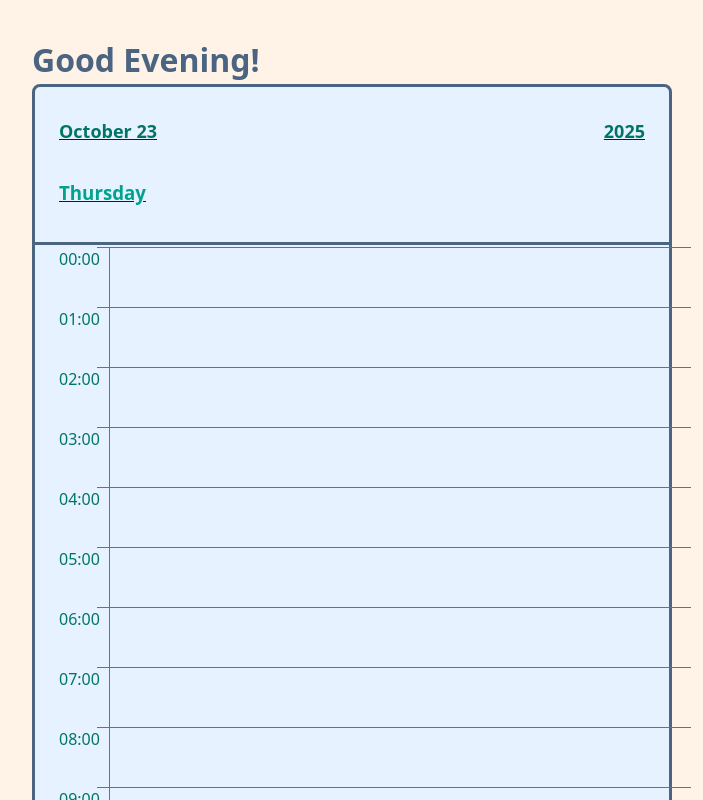
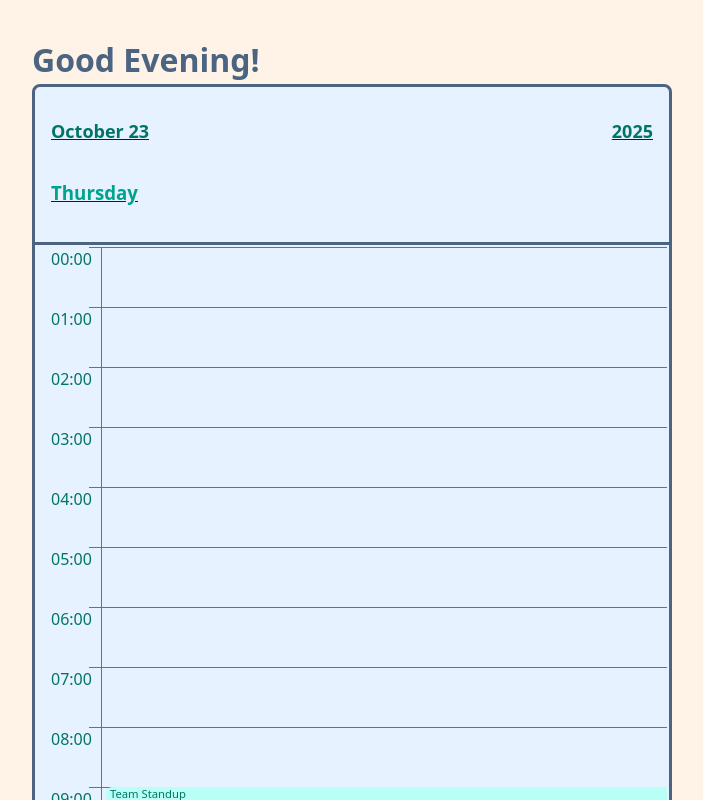
Before and after one commit to dzulliet/simple-timeline, a React (Vite) app: page / in a window 1280 px wide. Shown: the whole page, without its empty margins (288-991 px from the left). Built offline with nearby package versions, Linux system fonts and the light colour scheme.

Commit message:
main: events

```diff
--- a/src/assets/fixtures.ts
+++ b/src/assets/fixtures.ts
@@ -1,9 +1,11 @@
+import type { Color } from "../styles/theme.ts";
+
 export type Event = {
   id: number;
   title: string;
   start: string; // e.g., '09:30' (HH:MM)
   end: string; // e.g., '10:45' (HH:MM)
-  color: string;
+  color: Color;
 };
 
 export const mockEvents: Event[] = [
--- a/src/components/day-view.tsx
+++ b/src/components/day-view.tsx
@@ -10,7 +10,7 @@ export function DayView({ events }: Props) {
   const today = new Date();
   const month = `${months[today.getMonth()]} ${today.getDate()}`;
   const year = `${today.getFullYear()}`;
-  const weekday = weekdays[today.getDay() - 1];
+  const weekday = weekdays[today.getDay()];
 
   return (
     <Styles.Wrapper>
@@ -49,11 +49,11 @@ const months = [
 ];
 
 const weekdays = [
+  "Sunday",
   "Monday",
   "Tuesday",
   "Wednesday",
   "Thursday",
   "Friday",
   "Saturday",
-  "Sunday",
 ];
--- a/src/components/timeline.tsx
+++ b/src/components/timeline.tsx
@@ -1,16 +1,33 @@
-import {
-  HourRow,
-  Hour,
-  Scrollable,
-  Slot,
-  Wrapper,
-} from "../styles/timeline.styles.tsx";
+import * as Styles from "../styles/timeline.styles.tsx";
 import type { Event } from "../assets/fixtures.ts";
 import { ErrorBoundary } from "./error-boundary.tsx";
+import { useMemo } from "react";
 
 type Props = {
   events: Event[];
 };
+
+// converts 'HH:mm' string to total minutes from midnight
+function timeToMinutes(time: string) {
+  const [hours, minutes] = time.split(":").map(Number);
+  return hours * 60 + minutes;
+}
+
+function getLayoutEvent(event: Event, columnIdx: number) {
+  const start = timeToMinutes(event.start);
+  const end = timeToMinutes(event.end);
+  const duration = end - start;
+
+  return { ...event, offsetX: columnIdx, offsetY: start, duration };
+}
+
+function isInBetween(rangeEvent: Event, eventStart: string) {
+  const rangeStart = timeToMinutes(rangeEvent.start);
+  const rangeEnd = timeToMinutes(rangeEvent.end);
+  const eventStartMinutes = timeToMinutes(eventStart);
+
+  return rangeStart <= eventStartMinutes && eventStartMinutes <= rangeEnd;
+}
 
 function TimelineComponent({ events }: Props) {
   const hourLabels = Array.from(
@@ -18,39 +35,107 @@ function TimelineComponent({ events }: Props) {
     (_, i) => `${i.toString().padStart(2, "0")}:00`,
   );
 
-  const timelineEvents = events.sort((a, b) => {
-    try {
-      return a.start.localeCompare(b.start);
-    } catch {
-      throw new Error("Corrupted times");
+  const groupedEvents = useMemo(() => {
+    const sortedEvents = events.sort((a, b) => {
+      try {
+        return a.start.localeCompare(b.start);
+      } catch {
+        throw new Error("Corrupted times");
+      }
+    });
+
+    const grouped: Event[][] = [[sortedEvents[0]]];
+
+    for (let i = 1; i < sortedEvents.length; i++) {
+      if (isInBetween(sortedEvents[i - 1], sortedEvents[i].start)) {
+        grouped.at(-1)?.push(sortedEvents[i]);
+      } else {
+        grouped[grouped.length] = [sortedEvents[i]];
+      }
     }
-  });
+
+    return grouped;
+  }, [events]);
 
   return (
-    <Wrapper>
-      <Scrollable>
+    <Styles.Wrapper>
+      <Styles.Scrollable>
         {hourLabels.map((label) => (
-          <HourRow key={`${label}`}>
-            <Hour>{label}</Hour>
-            <Slot></Slot>
-          </HourRow>
+          <Styles.HourRow key={`${label}`}>
+            <Styles.Hour>{label}</Styles.Hour>
+            <Styles.Slot></Styles.Slot>
+          </Styles.HourRow>
         ))}
-        {timelineEvents.map((event) => (
-          <span key={event.id}>{event.start}</span>
+        {groupedEvents.map((group, idx) => (
+          <TimelineEventGroup key={idx} group={group} />
         ))}
-      </Scrollable>
-    </Wrapper>
+      </Styles.Scrollable>
+    </Styles.Wrapper>
   );
+}
+
+type LayoutEvent = Event & {
+  offsetX: number;
+  offsetY: number;
+  duration: number;
+};
+
+function TimelineEventGroup({ group }: { group: Event[] }) {
+  // const columns = Array.from(Array(events.length).fill([])) as Event[][];
+  // for (let e = 0; e < events.length; e = e + 1) {
+  //   for (let c = 0; c <= e; c = c + 1) {
+  //     console.log(">>>columns[c]", c, columns[c]);
+  //     console.log(">>>events[e].start", events[e].start);
+  //     const columnLastEvent = columns[c].at(-1);
+  //     console.log(">>>columnLastEvent", columnLastEvent);
+  //     if (!columnLastEvent || columnLastEvent.end < events[e].start) {
+  //       columns[c].push(events[e]);
+  //     }
+  //   }
+  // }
+
+  const eventColumns = group.reduce(
+    (columns, currEvent, currIdx) => {
+      const nonConflictingEvents: Event[] = [];
+      for (let i = 0; i < currIdx; i++) {
+        group[i].end < currEvent.start && nonConflictingEvents.push(group[i]);
+      }
+
+      if (nonConflictingEvents.length) {
+        const targetColumnIdx = columns.findIndex((col) => {
+          const columnLastEvent = col.at(-1);
+          return nonConflictingEvents.some(
+            (nce) => nce.id === columnLastEvent?.id,
+          );
+        });
+
+        columns[targetColumnIdx]?.push(
+          getLayoutEvent(currEvent, targetColumnIdx),
+        );
+        return columns;
+      }
+
+      columns[currIdx] = [getLayoutEvent(currEvent, currIdx)];
+      return columns;
+    },
+    [[]] as LayoutEvent[][],
+  );
+
+  return eventColumns.flat().map(({ id, ...layoutEvent }) => (
+    <Styles.Event key={id} {...layoutEvent} columnCount={eventColumns.length}>
+      <span>{layoutEvent.title}</span>
+    </Styles.Event>
+  ));
 }
 
 export function Timeline(props: Props) {
   return (
     <ErrorBoundary
       fallback={
-        <Wrapper isError>
+        <Styles.Wrapper isError>
           <span id={"icon"}>⚠</span>
           Something went wrong
-        </Wrapper>
+        </Styles.Wrapper>
       }
     >
       <TimelineComponent {...props} />
--- a/src/styles/day-view.styles.tsx
+++ b/src/styles/day-view.styles.tsx
@@ -19,7 +19,7 @@ export const Weather = styled.div`
 export const Header = styled.a`
   display: flex;
   flex-direction: column;
-  padding: 1rem 1.5rem;
+  padding: 1rem;
   border: ${({ theme }) => theme.border.solid3};
   border-top-left-radius: 8px;
   border-top-right-radius: 8px;
--- a/src/styles/theme.ts
+++ b/src/styles/theme.ts
@@ -1,9 +1,9 @@
 export const color = {
-  peachPuff: "#FFDCB9",
-  brilliantLavender: "#FFBAFF",
-  freshAir: "#BADDFF",
-  celeste: "#B8FFF5",
-  electricBlue: "#4A6481",
+  peachPuff: "#FFDCB9", // peachPuff100
+  brilliantLavender: "#FFBAFF", // brilliantLavender100
+  freshAir: "#BADDFF", // freshAir100
+  celeste: "#B8FFF5", // celeste100
+  electricBlue: "#4A6481", //electricBlue600
 
   neutral50: "#FFFFFF",
   neutral100: "#E7E7E7",
@@ -18,7 +18,7 @@ export const color = {
   neutral950: "#0D0D0D",
 
   peachPuff50: "#FFF2E6",
-  peachPuff100: "#FFDCB9", // <<<
+  peachPuff100: "#FFDCB9",
   peachPuff200: "#FFC48A",
   peachPuff300: "#FFAD5C",
   peachPuff400: "#FF962E",
@@ -42,7 +42,7 @@ export const color = {
   brilliantLavender950: "#1A001A",
 
   freshAir50: "#E6F2FF",
-  freshAir100: "#BADDFF", // <<<
+  freshAir100: "#BADDFF",
   freshAir200: "#8AC4FF",
   freshAir300: "#5CADFF",
   freshAir400: "#2E96FF",
@@ -54,7 +54,7 @@ export const color = {
   freshAir950: "#000D1A",
 
   celeste50: "#E6FFFC",
-  celeste100: "#B8FFF5", // <<<
+  celeste100: "#B8FFF5",
   celeste200: "#8AFFEF",
   celeste300: "#5CFFE9",
   celeste400: "#2EFFE3",
@@ -71,7 +71,7 @@ export const color = {
   electricBlue300: "#97ACC3",
   electricBlue400: "#7A95B3",
   electricBlue500: "#5D7DA2",
-  electricBlue600: "#4A6481", // <<<
+  electricBlue600: "#4A6481",
   electricBlue700: "#3C5068",
   electricBlue800: "#2B3A4A",
   electricBlue900: "#1A232D",
@@ -85,4 +85,5 @@ const border = {
 
 export const theme = { color, border };
 export type Theme = typeof theme;
+export type Color = keyof typeof color;
 // export type ThemeProps = { theme: Theme };
--- a/src/styles/timeline.styles.tsx
+++ b/src/styles/timeline.styles.tsx
@@ -1,4 +1,5 @@
 import styled, { css } from "styled-components";
+import type { Color } from "./theme.ts";
 
 export const Wrapper = styled.div<{ isError?: boolean }>`
   display: flex;
@@ -28,11 +29,13 @@ export const Wrapper = styled.div<{ isError?: boolean }>`
 `;
 
 export const Scrollable = styled.div`
+  position: relative;
+
   display: block;
-  width: 100%;
+  width: calc(100% - 1rem);
   height: 560px;
   overflow-y: scroll;
-  padding: 0 0.5rem 0 1.5rem;
+  margin: 0 0 0 1rem;
 
   &::-webkit-scrollbar {
     width: 8px;
@@ -77,3 +80,33 @@ export const Slot = styled.div`
   border-top: ${({ theme }) => theme.border.solid1};
   border-left: ${({ theme }) => theme.border.solid1};
 `;
+
+const SLOT_OFFSET = "55px";
+export const Event = styled.div<{
+  offsetX: number;
+  offsetY: number;
+  columnCount: number;
+  duration: number;
+  color: Color;
+}>`
+  position: absolute;
+  height: ${({ duration }) => css`max(${duration}px, 10px)`};
+  width: ${({ columnCount }) => css`calc((100% - ${SLOT_OFFSET})/${columnCount})
+  `};
+
+  top: ${({ offsetY }) => `${offsetY}px`};
+  left: ${({ offsetX, columnCount }) =>
+    css`calc(${SLOT_OFFSET} + ${offsetX} * ((100% - ${SLOT_OFFSET})/${columnCount}))`};
+
+  border-radius: 6px;
+  background-color: ${({ theme, color }) => theme.color[color]};
+  font-size: ${({ duration }) => css`min(${0.75 * duration}px, 0.9rem)`};
+  padding: 0 4px;
+
+  span {
+    min-height: 10px;
+    max-height: min(100%, 1.4rem);
+    display: flex;
+    align-items: center;
+  }
+`;
```
